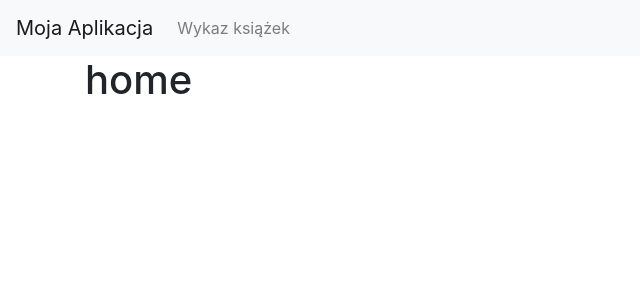
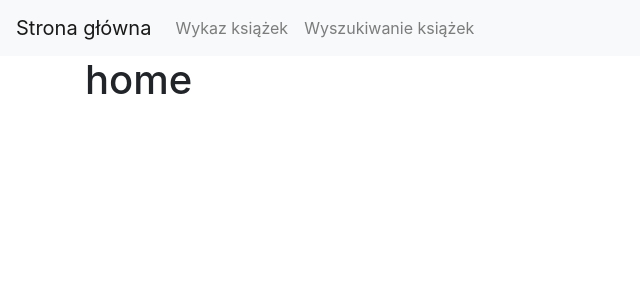
Before and after one commit to martinszkita/biblioteka-projekt, a Django app: page / in a window 1280 px wide. Shown: the top 300 px of the page, without its empty margins (0-640 px from the left). Run offline with Django 5.2, Linux system fonts and the light colour scheme; some libraries are stand-ins or nearby versions.

Commit message:
wyszukiwanie po opisie i przycisk czyszczenia wyszukiwania

```diff
--- a/biblioteka/apka/templates/base.html
+++ b/biblioteka/apka/templates/base.html
@@ -8,13 +8,15 @@
 </head>
 <body>
     <nav class="navbar navbar-expand-lg navbar-light bg-light">
-        <a class="navbar-brand" href="/">Moja Aplikacja</a>
+        <a class="navbar-brand" href="/">Strona główna</a>
         <div class="collapse navbar-collapse" id="navbarNav">
             <ul class="navbar-nav">
                 <li class="nav-item">
                     <a class="nav-link" href="{% url 'wykaz_ksiazek' %}">Wykaz książek</a>
                 </li>
-                <!-- Dodaj inne elementy nawigacji tutaj -->
+                <li class="nav-item">
+                    <a class="nav-link" href="{% url 'wyszukiwanie' %}">Wyszukiwanie książek</a>
+                </li>
             </ul>
         </div>
     </nav>
--- a/biblioteka/apka/urls.py
+++ b/biblioteka/apka/urls.py
@@ -4,4 +4,5 @@ from . import views
 urlpatterns = [
     path('', views.home, name='home'),
     path('wykaz_ksiazek/',views.wykaz_ksiazek,name='wykaz_ksiazek'),
+    path('wyszukiwanie/',views.wyszukiwanie,name='wyszukiwanie'),
 ]
--- a/biblioteka/apka/views.py
+++ b/biblioteka/apka/views.py
@@ -21,3 +21,13 @@ def wykaz_ksiazek(request):
 
 def home(request):
     return render(request, 'home.html')
+
+def wyszukiwanie(request):
+    query = request.GET.get('query', '')
+    results = []
+    if query:
+        with connection.cursor() as cursor:
+            # cursor.execute("SELECT tytul FROM tytul WHERE tytul LIKE %s", ['%' + query + '%'])
+            cursor.execute("SELECT tytul FROM tytul WHERE tytul LIKE %s OR opis LIKE %s", ['%' + query + '%', '%' + query + '%']) # razem z szukaniem w opisie
+            results = cursor.fetchall()
+    return render(request, 'wyszukiwanie.html', {'results': results})
```
Also changed, not shown: biblioteka/apka/templates/wyszukiwanie.html (added, +21 -0 lines).
